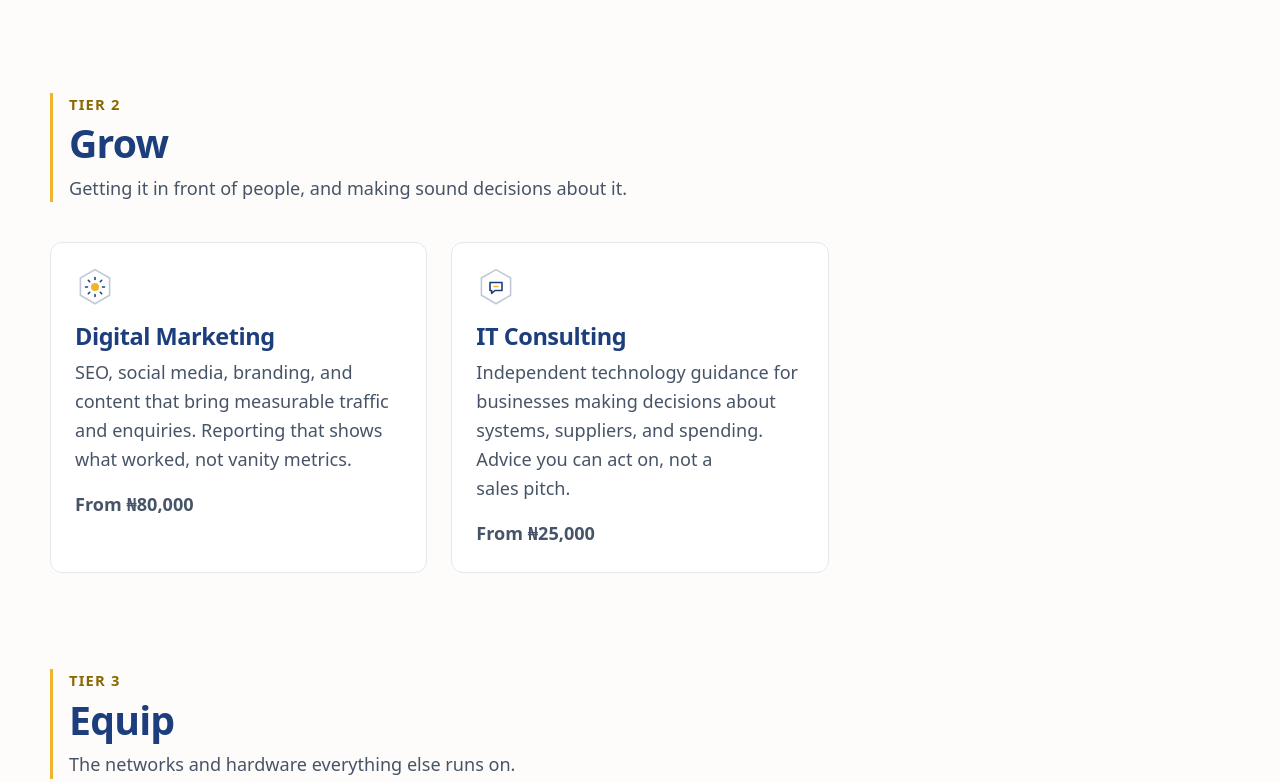
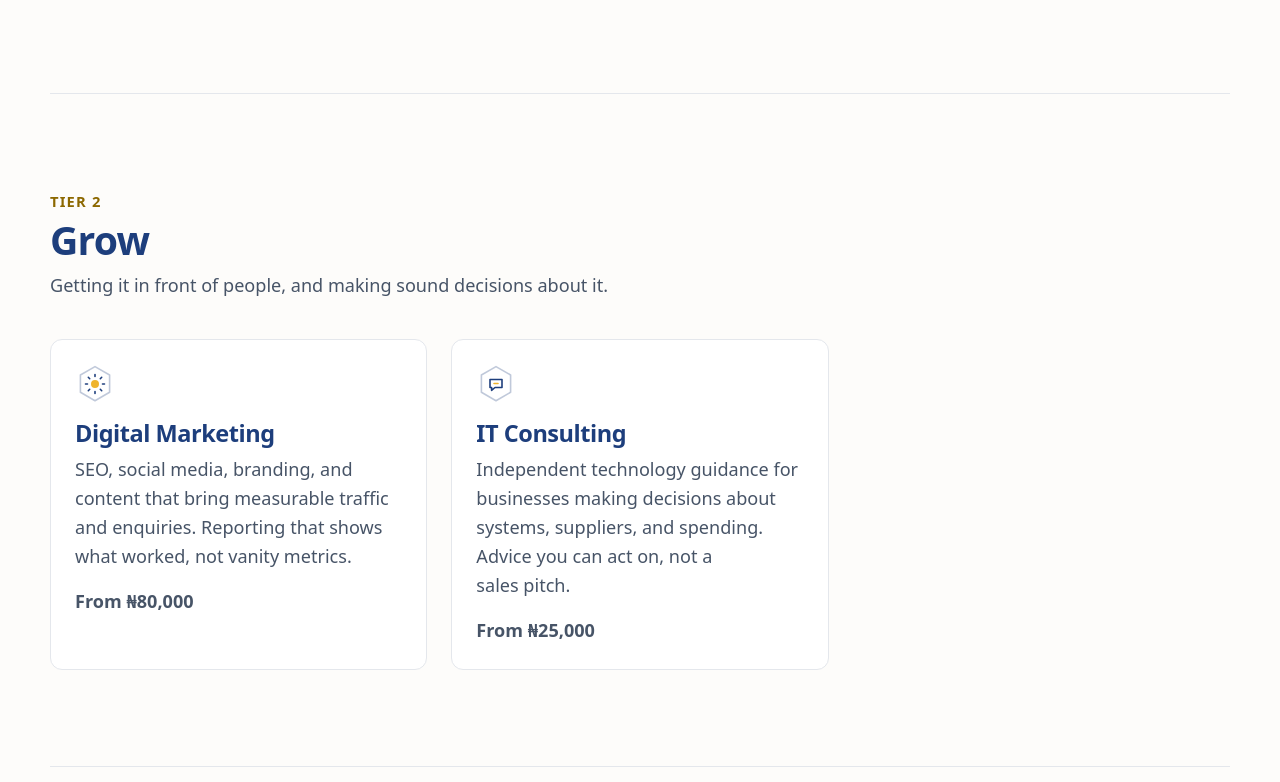
Before and after one commit to 00Yila/radiant, an Astro site: page /services in a window 1280 px wide. Shown: the part 1206-1988 px from the top of the page. Built offline with nearby package versions, Linux system fonts and the light colour scheme; Astro itself is replaced by a stand-in of ours.

Commit message:
Stop repeating one accent device across unrelated components
A gold left bar had ended up on the credentials figures, the tier headings and
the pull quotes — three different meanings wearing the same marker, which
makes the device read as a default rather than a decision.

Credentials become a figure row with thin neutral column rules, applied only
at the four-across breakpoint where every item really is on one row; the
gold-ink numerals already carry the accent. Tiers are separated by a full
width rule above each subsequent one, which is what a section break is, and
the gold-ink "Tier n" label keeps the colour.

The blockquote rule stays: a left rule on quoted matter is the typographic
convention for it, and it is now the only place the device appears.

Co-Authored-By: Claude Opus 5 <noreply@anthropic.com>

```diff
--- a/src/pages/services/index.astro
+++ b/src/pages/services/index.astro
@@ -125,13 +125,19 @@ const pricing = [
 </Base>
 
 <style>
-  .tier + .tier { margin-top: var(--ra-space-3xl); }
+  /*
+   * Tiers are separated by a full-width rule above each subsequent one — a
+   * section break, which is what this actually is. The gold-ink "Tier n" label
+   * below already carries the accent, so a coloured bar as well would be two
+   * markers doing one job.
+   */
+  .tier + .tier {
+    margin-top: var(--ra-space-3xl);
+    padding-top: var(--ra-space-3xl);
+    border-top: 1px solid var(--ra-border);
+  }
 
-  .tier__head {
-    max-width: 60ch;
-    padding-left: var(--ra-space-m);
-    border-left: 3px solid var(--ra-gold-500);
-  }
+  .tier__head { max-width: 60ch; }
   /* Gold at text weight on the light register needs the darker ink. */
   .tier__label {
     color: var(--ra-gold-ink);
```
Also changed, not shown: src/pages/index.astro (+12 -1 lines), .impeccable/hook.cache.json.
